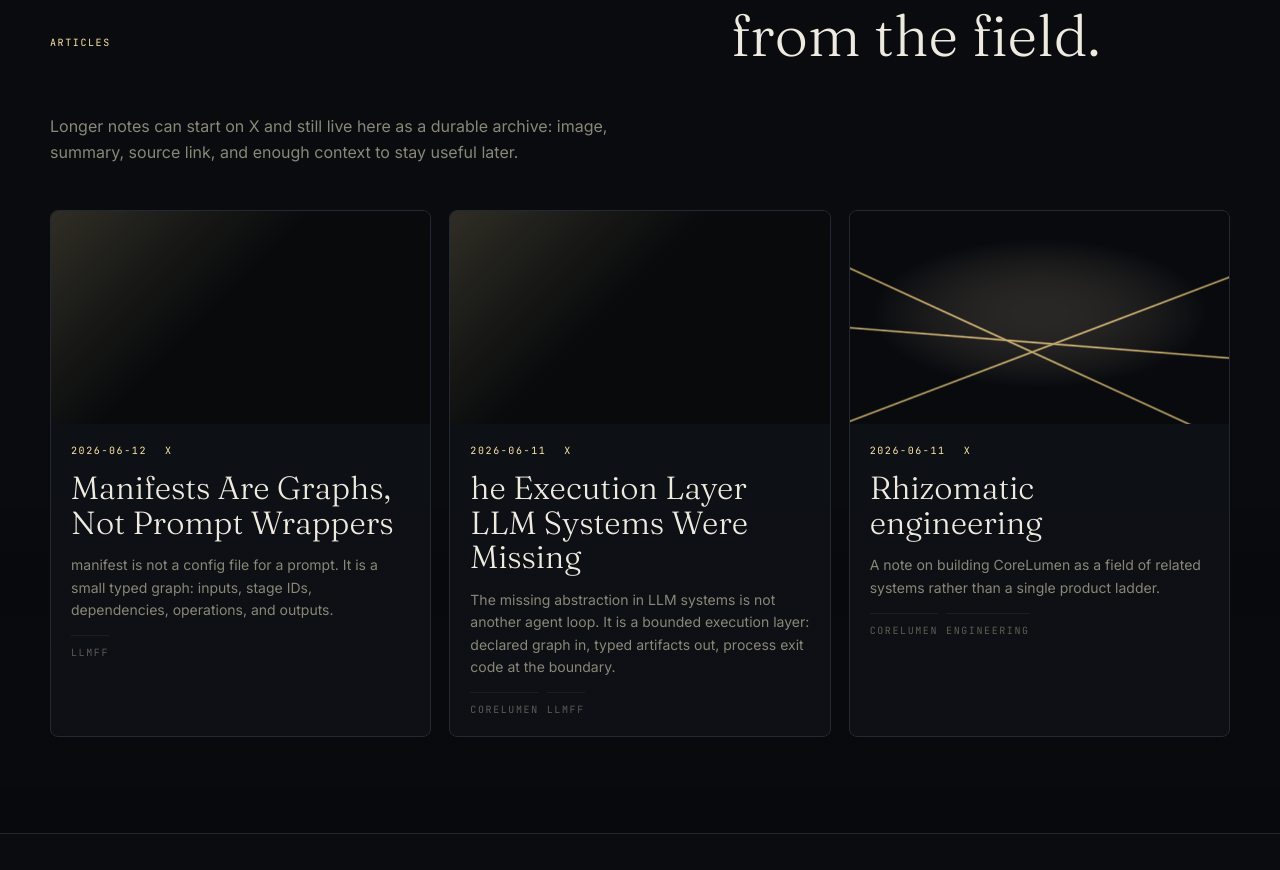
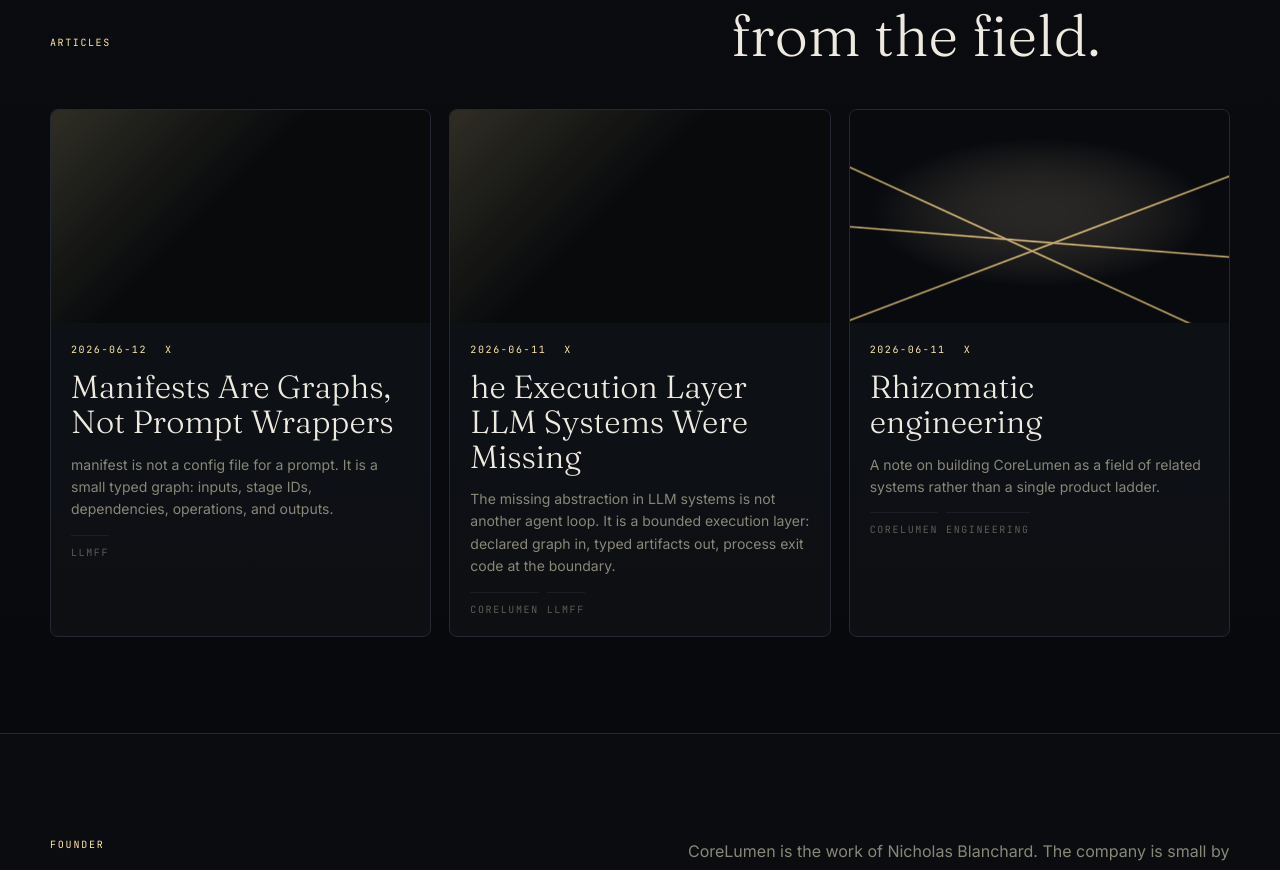
Before and after one commit to syndicalt/corelumen-website, a React (Vite) app: page / in a window 1280 px wide. Shown: the part 4102-4972 px from the top of the page. Built offline with nearby package versions, Linux system fonts and the light colour scheme.

Commit message:
articlefeed layout

```diff
--- a/src/pages/home/ArticleFeed.jsx
+++ b/src/pages/home/ArticleFeed.jsx
@@ -16,10 +16,6 @@ export function ArticleFeed() {
           <h2 id="articles-heading" className={styles.title}>
             Published notes from the field.
           </h2>
-          <p className={styles.lede}>
-            Longer notes can start on X and still live here as a durable archive:
-            image, summary, source link, and enough context to stay useful later.
-          </p>
         </div>
 
         <div className={styles.grid}>
```
